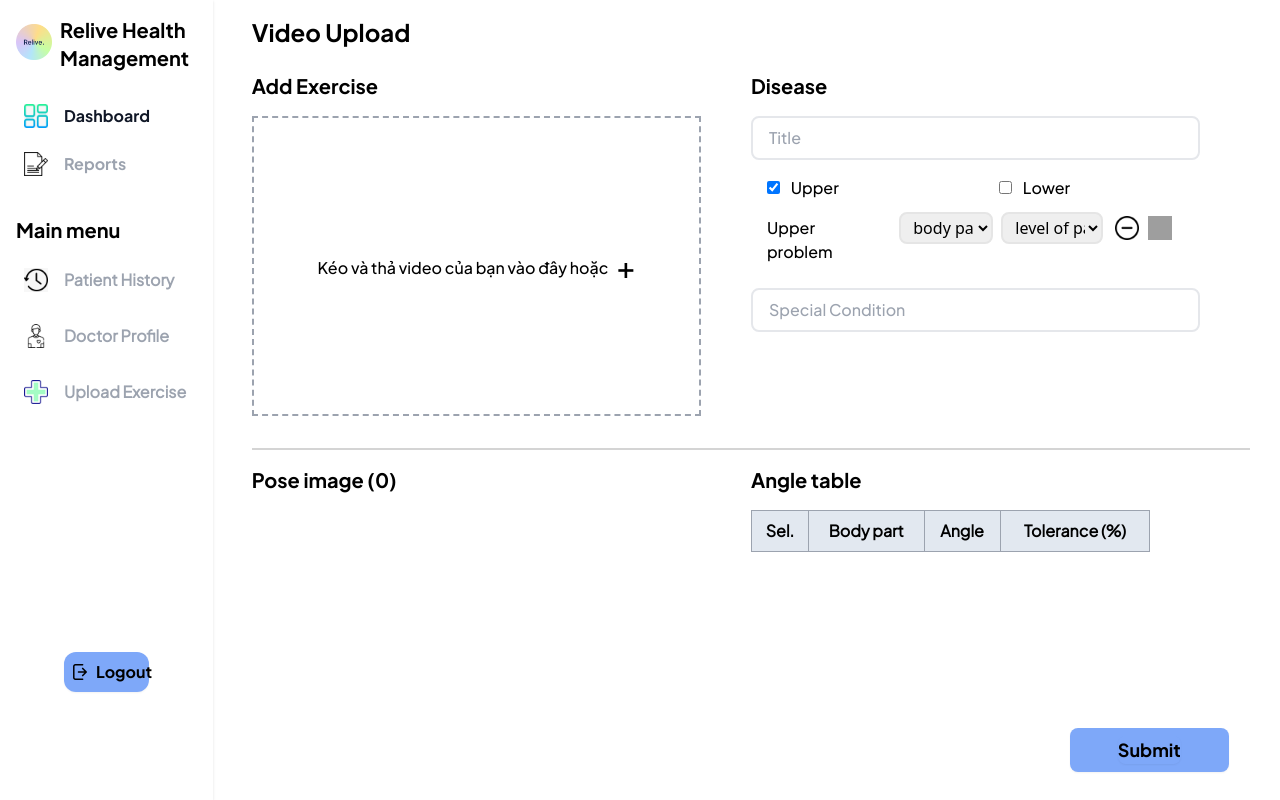
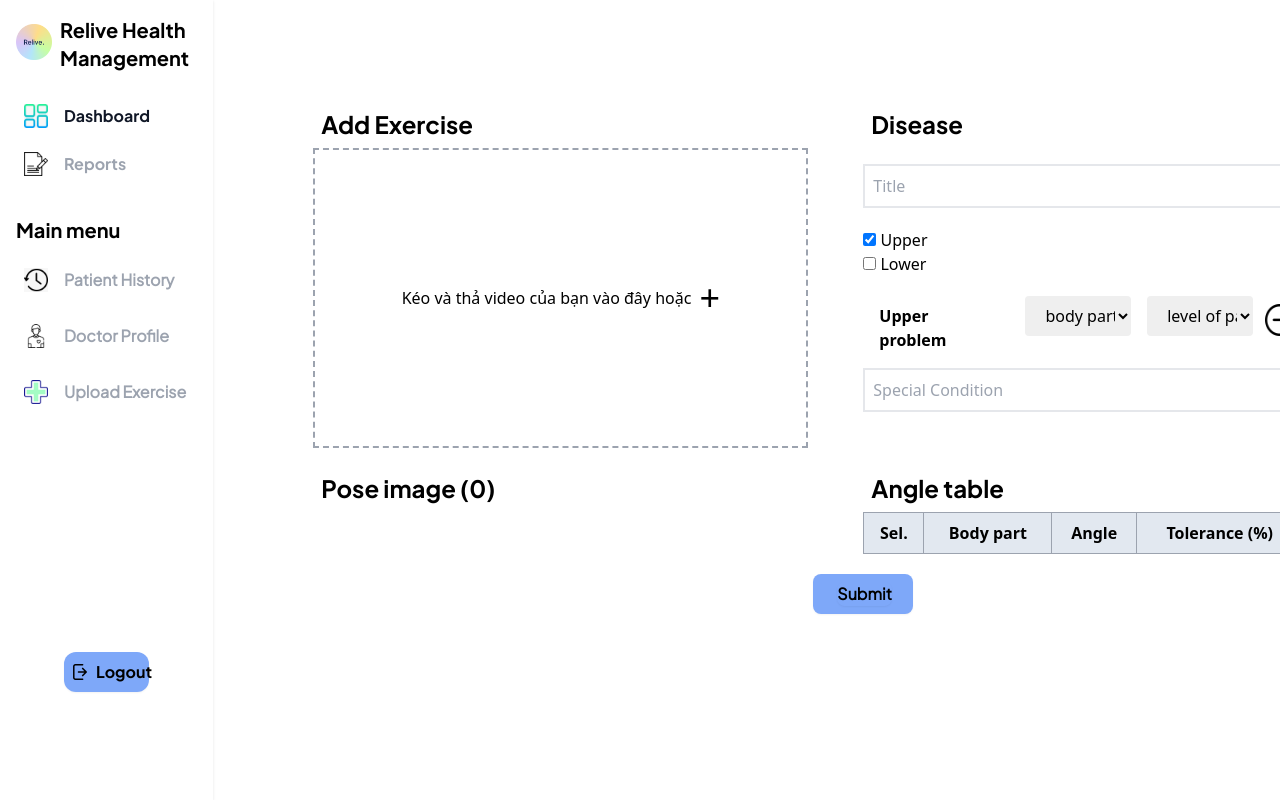
Before and after one commit to tungctn/Relive, a React (Create React App) app in the folder web/client/: page /doctor/videoUpload in a window 1280 px wide. Both pictures are taken after a click on the checkbox "Upper". Built offline with nearby package versions, Linux system fonts and the light colour scheme; grey boxes are pictures that could not be loaded.

Commit message:
fix upload video

```diff
--- a/web/client/src/components/doctorDashboard/VideoUpload.js
+++ b/web/client/src/components/doctorDashboard/VideoUpload.js
@@ -183,15 +183,13 @@ const VideoUpload = () => {
   };
 
   return (
-    <div className="w-[78vw] mx-[3vw] flex flex-col">
-      <h1 className="font-plusBold text-2xl mt-4">Video Upload</h1>
-      <div className="overflow-y-auto mt-6">
+    <div className="w-[1100px] mx-[100px] mt-[100px] overflow-y-auto">
       <div className="flex">
         <div className="w-[50%]">
-            <h1 className="text-xl font-plusBold">Add Exercise</h1>
+          <h1 className="text-2xl font-plusBold p-2">Add Exercise</h1>
         </div>
         <div className="w-[50%]">
-            <h1 className="text-xl font-plusBold">Disease</h1>
+          <h1 className="text-2xl font-plusBold p-2">Disease</h1>
         </div>
       </div>
       <input
@@ -203,21 +201,21 @@ const VideoUpload = () => {
       />
       <div className="flex">
         <div
-            className="mt-4 w-[45%] h-[300px] border-2 border-dashed border-gray-400 relative flex justify-center items-center mb-4"
+          className="w-[45%] h-[300px] border-2 border-dashed border-gray-400 relative flex justify-center items-center mb-4"
           onDragOver={handleDragOver}
           onDrop={handleDrop}
           onClick={handleClick}
         >
           {videoSrc ? (
-              <video className="w-full h-full object-contain font-plusMedium" controls>
+            <video className="w-full h-full object-contain" controls>
               <source src={videoSrc} type="video/mp4" />
               Trình duyệt của bạn không hỗ trợ thẻ video.
             </video>
           ) : (
-              <div className="flex flex-row items-center">
-                <p className="font-plusMedium mt-1">Kéo và thả video của bạn vào đây hoặc</p>
-                <div className="font-plusMedium text-3xl ml-2 cursor-pointer">+</div>
-              </div>
+            <>
+              <p>Kéo và thả video của bạn vào đây hoặc</p>
+              <div className="text-4xl ml-2 cursor-pointer">+</div>
+            </>
           )}
         </div>
         <div className="w-[5%]"></div>
@@ -228,10 +226,8 @@ const VideoUpload = () => {
               placeholder="Title"
               value={title}
               onChange={(e) => setTitle(e.target.value)}
-                className="border-2 px-4 py-2 w-full mb-4 rounded-lg font-plusMedium"
+              className="border-2 p-2 w-full mb-5"
             />
-              <div className="flex flex-row justify-between font-plusMedium ml-4">
-                <div>
             <input
               type="checkbox"
               id="upperCheckbox"
@@ -243,10 +239,8 @@ const VideoUpload = () => {
                 setIsShowUpper(e.target.checked);
               }}
             />
-                  <label for="upperCheckbox" className="ml-2"> Upper</label>
-                </div>
-
-                <div className="mr-[30%]">
+            <label for="upperCheckbox"> Upper</label>
+            <br />
             <input
               type="checkbox"
               id="lowerCheckbox"
@@ -258,15 +252,11 @@ const VideoUpload = () => {
                 setIsShowLower(e.target.checked);
               }}
             />
-                  <label for="lowerCheckbox" className="ml-2"> Lower</label>
-                </div>
-
-              </div>
-
+            <label for="lowerCheckbox"> Lower</label>
             {isShowUpper && (
-                <div className="lg:grid lg:grid-cols-10 gap-2 mt-2 mr-4">
+              <div className="lg:grid lg:grid-cols-10 gap-2 mt-5 mr-4">
                 <div className="col-span-3">
-                    <label className="font-plusMedium text-md pl-4 grid col-start-1 col-span-3 py-2">
+                  <label className=" text-base font-bold px-4 grid col-start-1 col-span-3 pt-2">
                     Upper problem
                   </label>
                 </div>
@@ -275,10 +265,10 @@ const VideoUpload = () => {
                     return (
                       <div
                         key={index}
-                          className="grid grid-cols-7 col-span-1"
+                        className="grid grid-cols-7 col-span-1 mb-3"
                       >
                         <select
-                            className="col-span-3 rounded-lg h-8 pl-2 ml-4 mt-1 border-2 border-neutral-200"
+                          className="bg-blue-100 lg:h-10 col-span-3 rounded lg:pl-4 h-8 pl-2 ml-4"
                           name="level"
                           value={upperproblemlist.problem}
                           onChange={(e) => {
@@ -302,7 +292,7 @@ const VideoUpload = () => {
                         </select>
 
                         <select
-                            className="col-span-3 rounded-lg h-8 pl-2 ml-2 mt-1 border-2 border-neutral-200"
+                          className="bg-blue-100 lg:h-10 col-span-3 rounded lg:pl-4 h-8 pl-2 ml-4"
                           name="level"
                           value={upperproblemlist.level}
                           onChange={(e) => {
@@ -335,24 +325,23 @@ const VideoUpload = () => {
                             }
                           }}
                         >
-                            <img src={minus_logo} alt="" className="h-6 w-6" />
+                          <img src={minus_logo} alt="" className="h-8 w-8" />
                         </div>
-
                       </div>
                     );
                   })}
                 </div>
+
                 <div onClick={addupperproblem} className="col-span-1 mt-2">
-                    <img src={plus_logo} alt="" className="h-6 w-6" />
+                  <img src={plus_logo} alt="" className="h-8 w-8" />
                 </div>
-
               </div>
             )}
 
             {isShowLower && (
-                <div className="lg:grid lg:grid-cols-10 gap-2 mt-2 mr-4">
+              <div className="lg:grid lg:grid-cols-10 gap-2 mt-4 mr-4">
                 <div className="col-span-3">
-                    <label className="font-plusMedium text-md pl-4 grid col-start-1 col-span-3 py-2">
+                  <label className=" text-base font-bold px-4 grid col-start-1 col-span-3 pt-2">
                     Lower problem
                   </label>
                 </div>
@@ -361,10 +350,10 @@ const VideoUpload = () => {
                     return (
                       <div
                         key={index}
-                          className="grid grid-cols-7 col-span-1"
+                        className="grid grid-cols-7 col-span-1 mb-3"
                       >
                         <select
-                            className="col-span-3 rounded-lg h-8 pl-2 ml-4 mt-1 border-2 border-neutral-200"
+                          className="bg-blue-100 lg:h-10 col-span-3 rounded lg:pl-4 h-8 pl-2 ml-4"
                           name="level"
                           value={lowerproblemlist.problem}
                           onChange={(e) => {
@@ -376,7 +365,7 @@ const VideoUpload = () => {
                             // setPatient(temppatient);
                           }}
                         >
-                            <option value="">body part</option>
+                          <option value="">Body part</option>
                           <option value="lowerBack">Lower Back</option>
                           <option value="leg">Leg</option>
                           <option value="knee">Knee</option>
@@ -386,7 +375,7 @@ const VideoUpload = () => {
                         </select>
 
                         <select
-                            className="col-span-3 rounded-lg h-8 pl-2 ml-2 mt-1 border-2 border-neutral-200"
+                          className="bg-blue-100 lg:h-10 col-span-3 rounded lg:pl-4 h-8 pl-2 ml-4"
                           name="level"
                           value={lowerproblemlist.level}
                           onChange={(e) => {
@@ -419,7 +408,7 @@ const VideoUpload = () => {
                             }
                           }}
                         >
-                            <img src={minus_logo} alt="" className="h-6 w-6" />
+                          <img src={minus_logo} alt="" className="h-8 w-8" />
                         </div>
                       </div>
                     );
@@ -427,7 +416,7 @@ const VideoUpload = () => {
                 </div>
 
                 <div onClick={addlowerproblem} className="col-span-1 mt-2">
-                    <img src={plus_logo} alt="" className="h-6 w-6" />
+                  <img src={plus_logo} alt="" className="h-8 w-8" />
                 </div>
               </div>
             )}
@@ -437,24 +426,21 @@ const VideoUpload = () => {
               placeholder="Special Condition"
               value={specialCondition}
               onChange={(e) => setSpecialCondition(e.target.value)}
-                className="border-2 px-4 py-2 w-full mt-4 rounded-lg font-plusMedium"
+              className="border-2 p-2 w-full my-4"
             />
           </div>
         </div>
       </div>
 
-        <div className="w-[78vw] border border-neutral-300 my-4"></div>
-
       <div className="flex">
         <div className="w-[45%]">
-            <h1 className="text-xl font-plusBold mb-4">{`Pose image (${images.length})`}</h1>
+          <h1 className="text-2xl font-plusBold p-2 ">{`Pose image (${images.length})`}</h1>
           {isLoadingImages ? (
             // <div>Loading pose images...</div>
             <div className="flex flex-col justify-center items-center">
               <Rings color="#00BFFF" height={80} width={80} />
               <h1 className="font-plusMedium">Loading pose images...</h1>
             </div>
-
           ) : (
             <Swiper
               modules={[Navigation]}
@@ -482,8 +468,8 @@ const VideoUpload = () => {
         </div>
         <div className="w-[5%]"></div>
         <div className="w-2/5">
-            <h1 className="text-xl font-plusBold ">Angle table</h1>
-            <table className="w-full border-collapse border border-gray-400 mt-4 font-plus">
+          <h1 className="text-2xl font-plusBold p-2 ">Angle table</h1>
+          <table className="w-full border-collapse border border-gray-400">
             <thead>
               <tr className="bg-slate-200">
                 <th className="border border-gray-400 p-2">Sel.</th>
@@ -492,7 +478,7 @@ const VideoUpload = () => {
                 <th className="border border-gray-400 p-2">Tolerance (%)</th>
               </tr>
             </thead>
-              <tbody className="font-plus">
+            <tbody>
               {angles.length > 0 &&
                 Object.keys(angles[angleIndex])?.map((item, index) => {
                   if (item != "tolerance" && item != "isCheck")
@@ -535,22 +521,19 @@ const VideoUpload = () => {
         </div>
         <div className="w-[10%]"></div>
       </div>
-
-      </div>
-      <div className="fixed right-0 bottom-0 mb-2 mr-[4vw]">
+      <div className="flex justify-center">
         <div
-            className="items-center bg-secondary rounded-lg shadow-sm  my-5"
+          className="items-center grid col-start-8 h-10 bg-secondary rounded-lg font-semibold font-plus shadow-sm hover:bg-bgsecondary w-[100px] my-5"
           onClick={handleSubmit}
         >
-            <div className="flex py-2 px-12 items-center ">
-              <button className="rounded-lg font-plusBold text-lg shadow-sm hover:bg-bgsecondary">
+          <div className="flex py-2 px-4 items-center ">
+            <button className="ml-2 flex  rounded-lg font-semibold font-plus shadow-sm hover:bg-bgsecondary">
               Submit
             </button>
           </div>
         </div>
       </div>
     </div>
-
   );
 };
 
```
Lines whose indentation alone changed are shown as unchanged.
